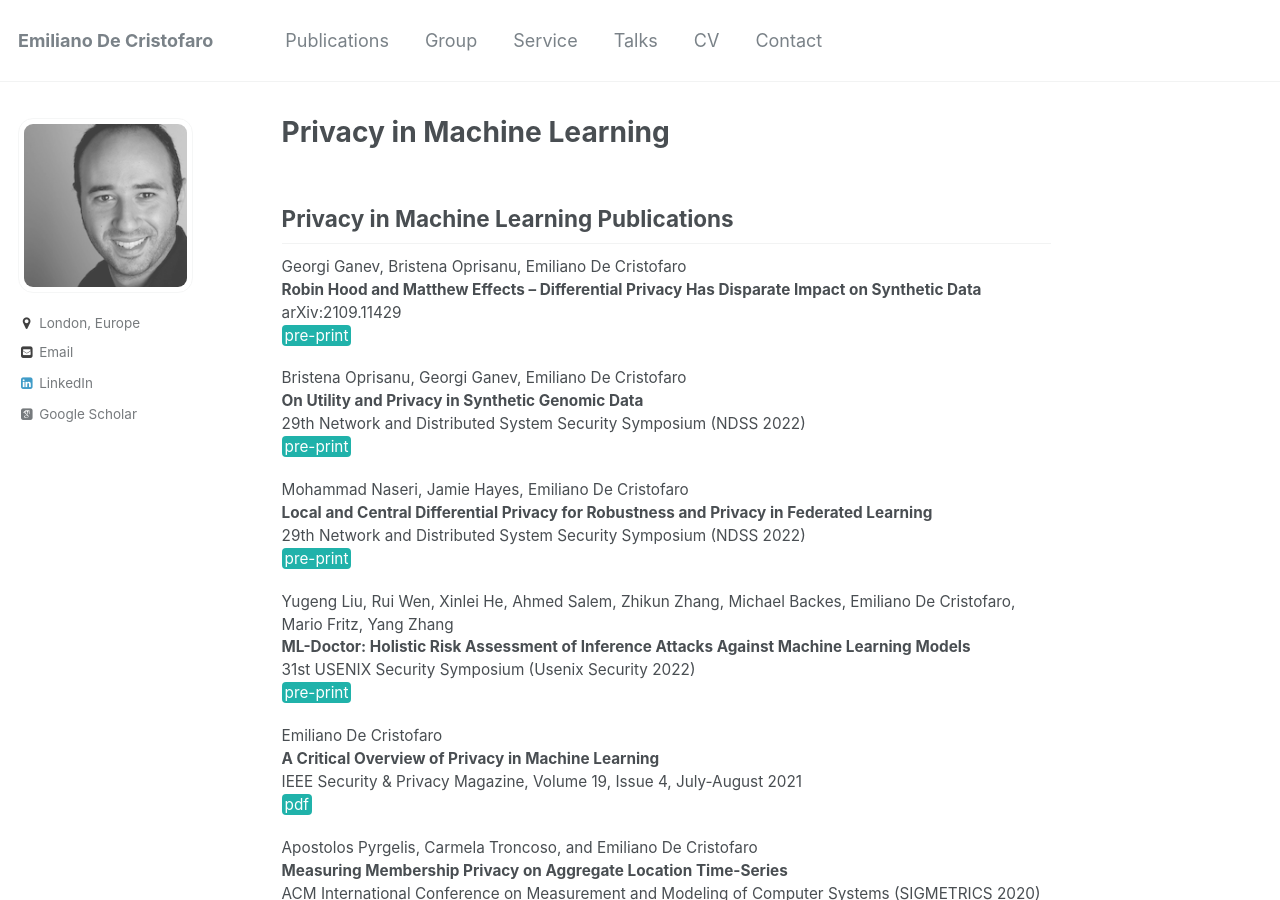
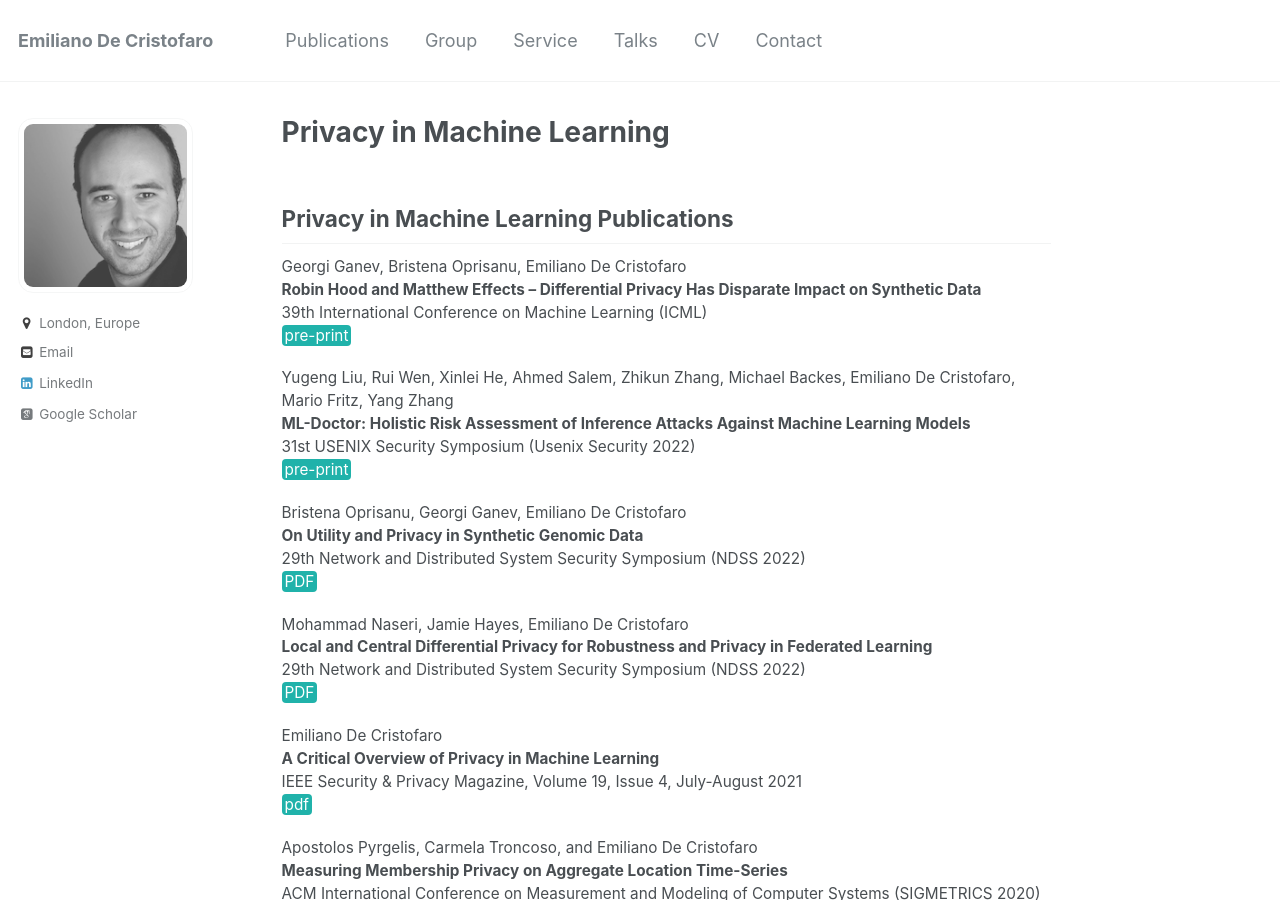
Before and after one commit to emidec/emidec.github.io, a Jekyll site: the page built from _pages/privacyML.md, in a window 1280 px wide and 900 px high. Built offline with Jekyll 4.4.1, drawn with Linux system fonts in a browser that asks for light colours; some web fonts are replaced.

Commit message:
fuck yeah

```diff
--- a/_pages/privacyML.md
+++ b/_pages/privacyML.md
@@ -10,23 +10,23 @@ title: Privacy in Machine Learning
 
 Georgi Ganev, Bristena Oprisanu, Emiliano De Cristofaro
 **Robin Hood and Matthew Effects -- Differential Privacy Has Disparate Impact on Synthetic Data**
-arXiv:2109.11429
+39th International Conference on Machine Learning (ICML)
 [pre-print](https://arxiv.org/pdf/2109.11429.pdf){: .btn--danger}{:target="_blank"}
-
-Bristena Oprisanu, Georgi Ganev, Emiliano De Cristofaro
-**On Utility and Privacy in Synthetic Genomic Data**
-29th Network and Distributed System Security Symposium (NDSS 2022)
-[pre-print](https://arxiv.org/abs/2102.03314){: .btn--danger}{:target="_blank"}
-
-Mohammad Naseri, Jamie Hayes, Emiliano De Cristofaro
-**Local and Central Differential Privacy for Robustness and Privacy in Federated Learning**
-29th Network and Distributed System Security Symposium (NDSS 2022)
-[pre-print](https://arxiv.org/pdf/2009.03561.pdf){: .btn--danger}{:target="_blank"}
 
 Yugeng Liu, Rui Wen, Xinlei He, Ahmed Salem, Zhikun Zhang, Michael Backes, Emiliano De Cristofaro, Mario Fritz, Yang Zhang
 **ML-Doctor: Holistic Risk Assessment of Inference Attacks Against Machine Learning Models**
 31st USENIX Security Symposium (Usenix Security 2022)
 [pre-print](https://arxiv.org/abs/2102.02551){: .btn--danger}{:target="_blank"}
+
+Bristena Oprisanu, Georgi Ganev, Emiliano De Cristofaro
+**On Utility and Privacy in Synthetic Genomic Data**
+29th Network and Distributed System Security Symposium (NDSS 2022)
+[PDF](https://arxiv.org/abs/2102.03314){: .btn--danger}{:target="_blank"}
+
+Mohammad Naseri, Jamie Hayes, Emiliano De Cristofaro
+**Local and Central Differential Privacy for Robustness and Privacy in Federated Learning**
+29th Network and Distributed System Security Symposium (NDSS 2022)
+[PDF](https://arxiv.org/pdf/2009.03561.pdf){: .btn--danger}{:target="_blank"}
 
 Emiliano De Cristofaro
 **A Critical Overview of Privacy in Machine Learning**
```
Also changed, not shown: _pages/publications.md (+11 -6 lines).
